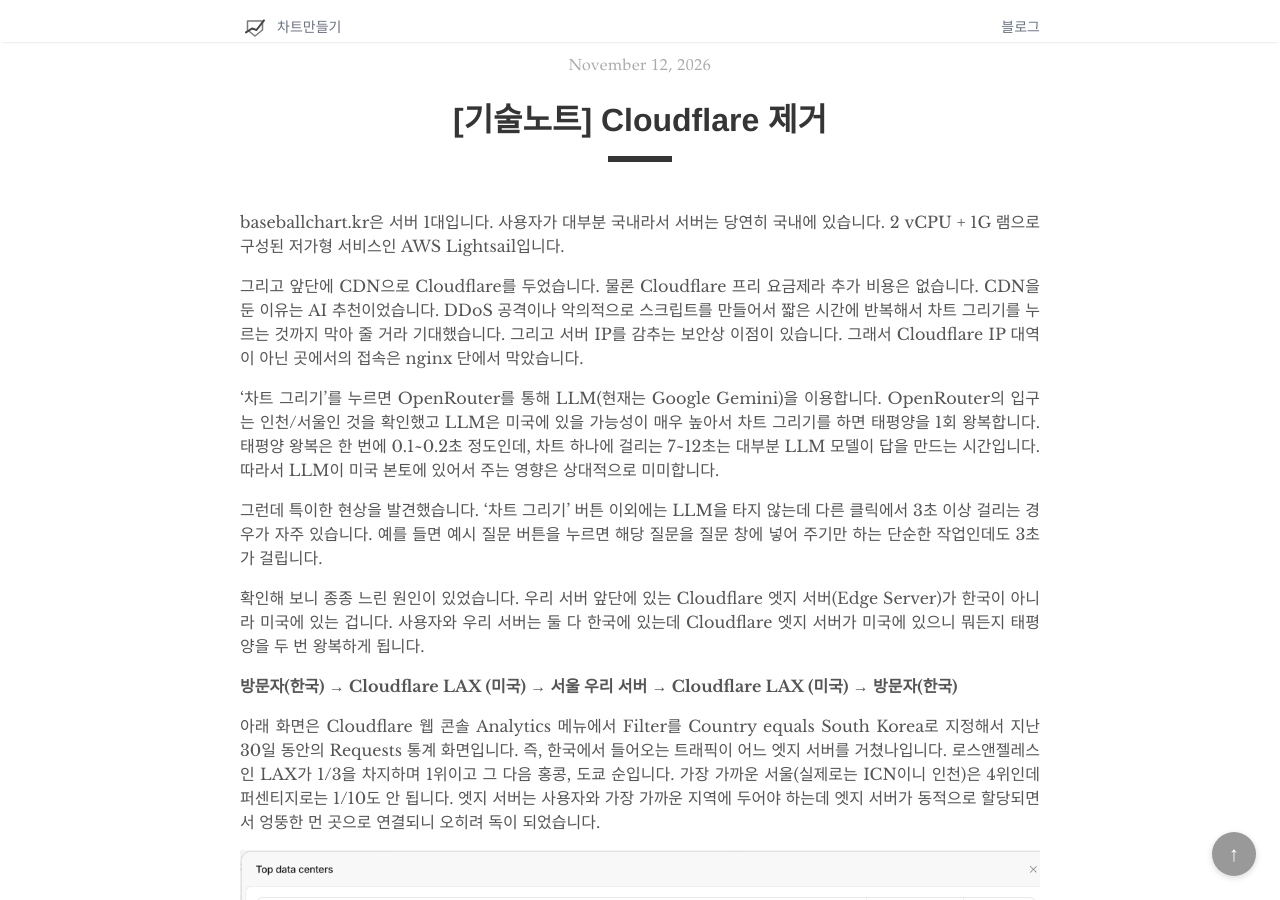
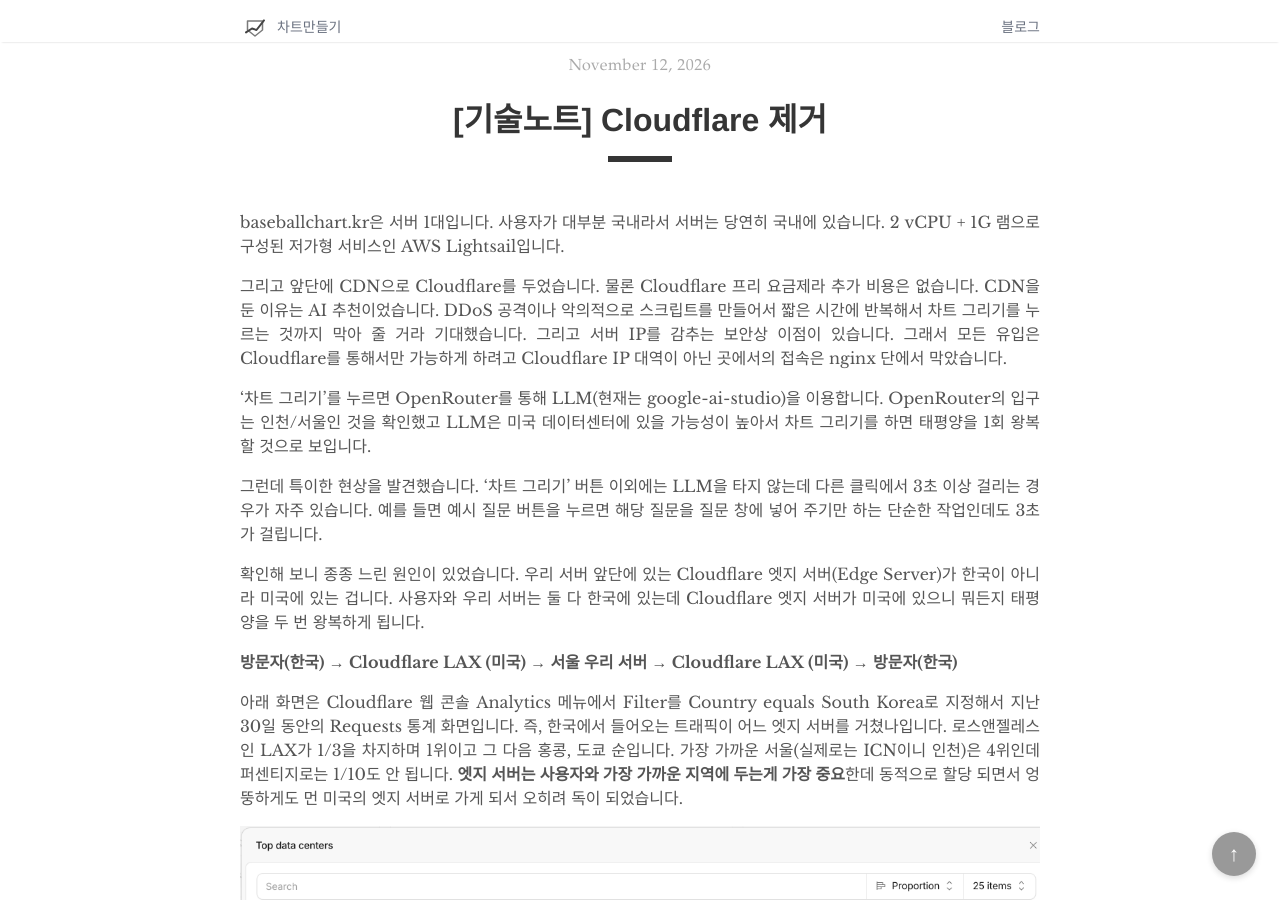
Before and after one commit to sylvakr/baseball-chart-blog, a Jekyll site: the page built from _posts/2026-11-12-cloudflare.md, in a window 1280 px wide and 900 px high. Built offline with Jekyll 4.4.1, drawn with Linux system fonts in a browser that asks for light colours.

Commit message:
vault backup: 2026-11-19 18:09:35

```diff
--- a/_posts/2026-11-12-cloudflare.md
+++ b/_posts/2026-11-12-cloudflare.md
@@ -6,9 +6,9 @@ hidden: false
 ---
 baseballchart.kr은 서버 1대입니다. 사용자가 대부분 국내라서 서버는 당연히 국내에 있습니다. 2 vCPU + 1G 램으로 구성된 저가형 서비스인 AWS Lightsail입니다.
 
-그리고 앞단에 CDN으로 Cloudflare를 두었습니다. 물론 Cloudflare 프리 요금제라 추가 비용은 없습니다. CDN을 둔 이유는 AI 추천이었습니다. DDoS 공격이나 악의적으로 스크립트를 만들어서 짧은 시간에 반복해서 차트 그리기를 누르는 것까지 막아 줄 거라 기대했습니다. 그리고 서버 IP를 감추는 보안상 이점이 있습니다. 그래서 Cloudflare IP 대역이 아닌 곳에서의 접속은 nginx 단에서 막았습니다.
+그리고 앞단에 CDN으로 Cloudflare를 두었습니다. 물론 Cloudflare 프리 요금제라 추가 비용은 없습니다. CDN을 둔 이유는 AI 추천이었습니다. DDoS 공격이나 악의적으로 스크립트를 만들어서 짧은 시간에 반복해서 차트 그리기를 누르는 것까지 막아 줄 거라 기대했습니다. 그리고 서버 IP를 감추는 보안상 이점이 있습니다. 그래서 모든 유입은 Cloudflare를 통해서만 가능하게 하려고 Cloudflare IP 대역이 아닌 곳에서의 접속은 nginx 단에서 막았습니다.
 
-‘차트 그리기’를 누르면 OpenRouter를 통해 LLM(현재는 Google Gemini)을 이용합니다. OpenRouter의 입구는 인천/서울인 것을 확인했고 LLM은 미국에 있을 가능성이 매우 높아서 차트 그리기를 하면 태평양을 1회 왕복합니다. 태평양 왕복은 한 번에 0.1~0.2초 정도인데, 차트 하나에 걸리는 7~12초는 대부분 LLM 모델이 답을 만드는 시간입니다. 따라서 LLM이 미국 본토에 있어서 주는 영향은 상대적으로 미미합니다.
+‘차트 그리기’를 누르면 OpenRouter를 통해 LLM(현재는 google-ai-studio)을 이용합니다. OpenRouter의 입구는 인천/서울인 것을 확인했고 LLM은 미국 데이터센터에 있을 가능성이 높아서 차트 그리기를 하면 태평양을 1회 왕복할 것으로 보입니다.
 
 그런데 특이한 현상을 발견했습니다. ‘차트 그리기’ 버튼 이외에는 LLM을 타지 않는데 다른 클릭에서 3초 이상 걸리는 경우가 자주 있습니다. 예를 들면 예시 질문 버튼을 누르면 해당 질문을 질문 창에 넣어 주기만 하는 단순한 작업인데도 3초가 걸립니다.
 
@@ -16,7 +16,7 @@ baseballchart.kr은 서버 1대입니다. 사용자가 대부분 국내라서
 
 **방문자(한국) → Cloudflare LAX (미국) → 서울 우리 서버 → Cloudflare LAX (미국) → 방문자(한국)**
 
-아래 화면은 Cloudflare 웹 콘솔 Analytics 메뉴에서 Filter를 Country equals South Korea로 지정해서 지난 30일 동안의 Requests 통계 화면입니다. 즉, 한국에서 들어오는 트래픽이 어느 엣지 서버를 거쳤나입니다. 로스앤젤레스인 LAX가 1/3을 차지하며 1위이고 그 다음 홍콩, 도쿄 순입니다. 가장 가까운 서울(실제로는 ICN이니 인천)은 4위인데 퍼센티지로는 1/10도 안 됩니다. 엣지 서버는 사용자와 가장 가까운 지역에 두어야 하는데 엣지 서버가 동적으로 할당되면서 엉뚱한 먼 곳으로 연결되니 오히려 독이 되었습니다.
+아래 화면은 Cloudflare 웹 콘솔 Analytics 메뉴에서 Filter를 Country equals South Korea로 지정해서 지난 30일 동안의 Requests 통계 화면입니다. 즉, 한국에서 들어오는 트래픽이 어느 엣지 서버를 거쳤나입니다. 로스앤젤레스인 LAX가 1/3을 차지하며 1위이고 그 다음 홍콩, 도쿄 순입니다. 가장 가까운 서울(실제로는 ICN이니 인천)은 4위인데 퍼센티지로는 1/10도 안 됩니다. **엣지 서버는 사용자와 가장 가까운 지역에 두는게 가장 중요**한데 동적으로 할당 되면서 엉뚱하게도 먼 미국의 엣지 서버로 가게 되서 오히려 독이 되었습니다.
 
 ![](/assets/images/2026-11-12-cloudflare.png)
 
```
